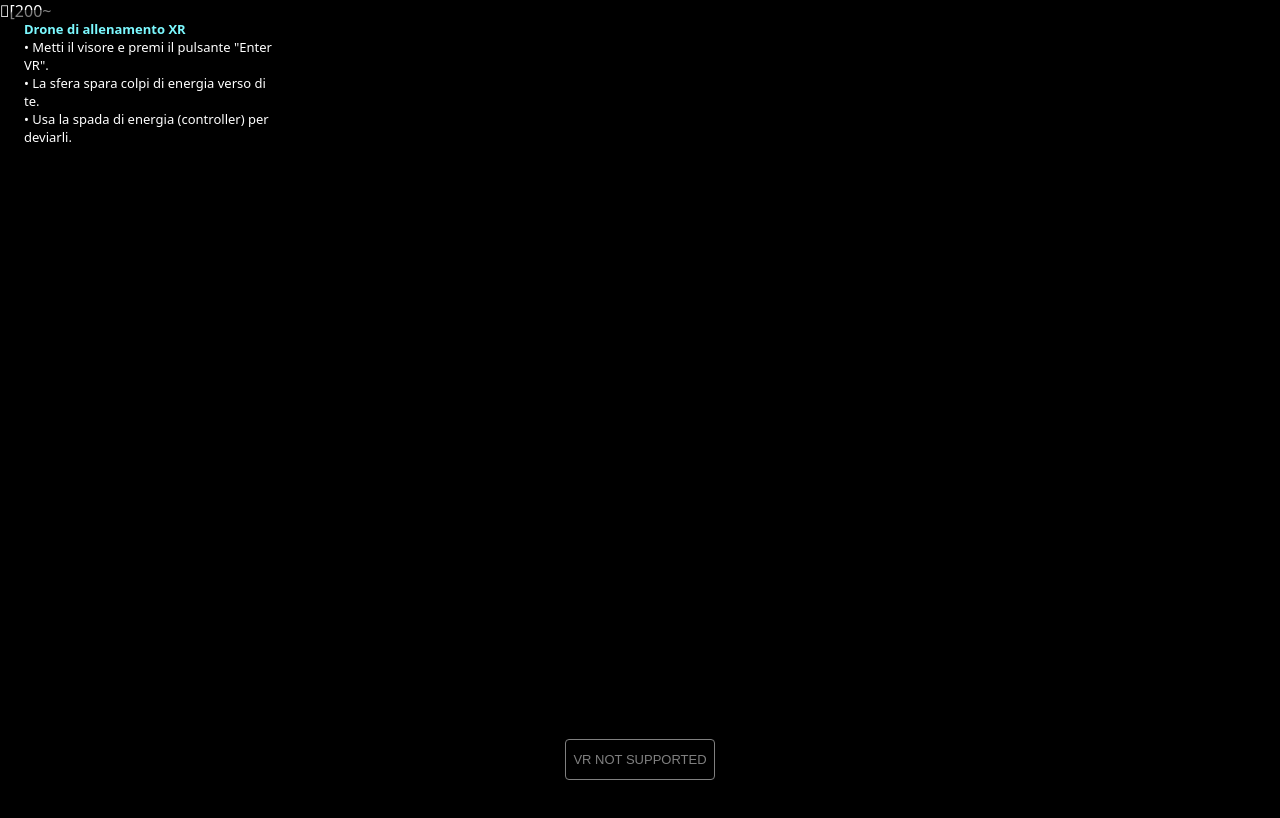
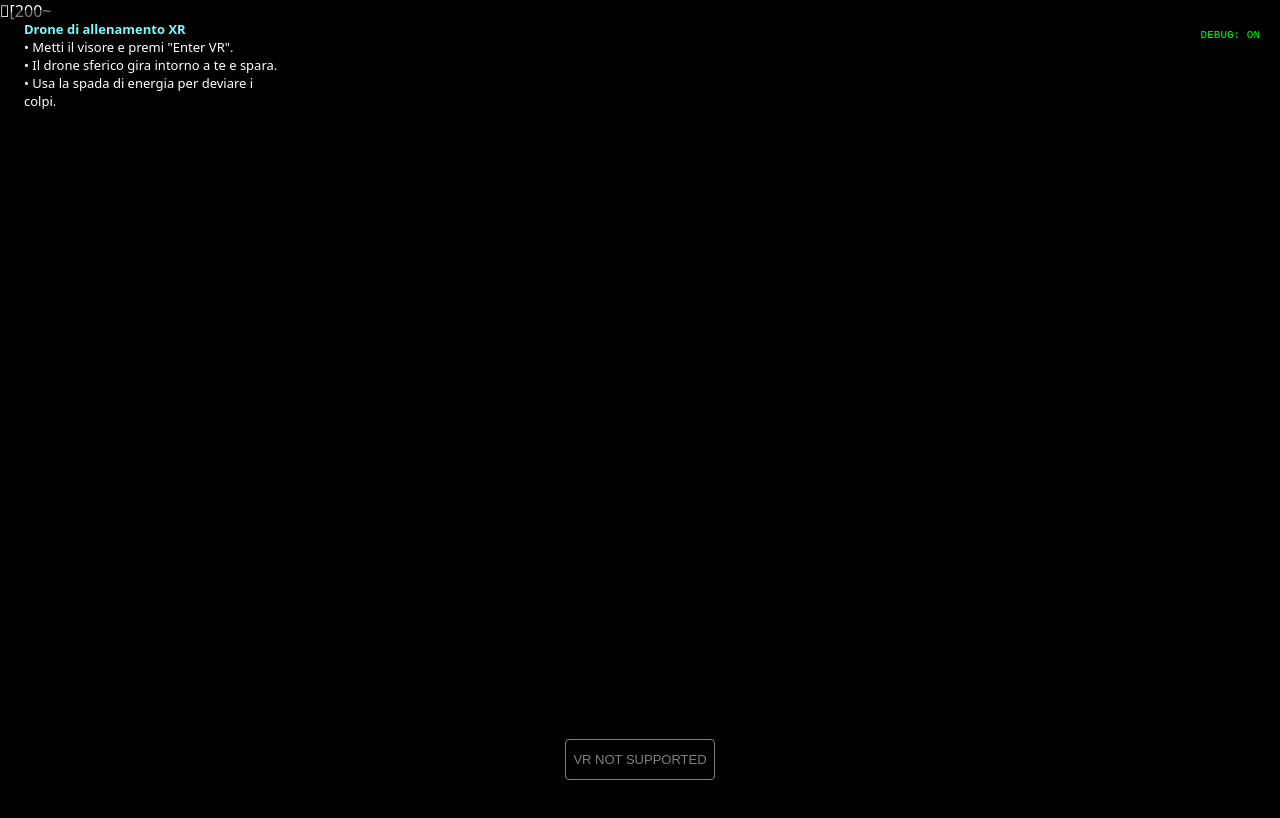
Before and after one commit to fcrescio/ar-experiments, a plain HTML site: page sw.html in a window 1280 px wide. Drawn offline with nearby package versions, Linux system fonts and the light colour scheme.

Commit message:
drone training

```diff
--- a/sw.html
+++ b/sw.html
@@ -2,7 +2,7 @@
 <html lang="it">
   <head>
     <meta charset="UTF-8" />
-    <title>WebXR - Drone di allenamento</title>
+    <title>WebXR - Drone di allenamento (con debug)</title>
     <meta name="viewport" content="width=device-width, initial-scale=1.0" />
     <style>
       body {
@@ -26,18 +26,21 @@
       #info strong {
         color: #7cf9ff;
       }
+      /* il pannello di debug viene creato via JS */
     </style>
   </head>
   <body>
     <div id="info">
       <strong>Drone di allenamento XR</strong><br />
-      • Metti il visore e premi il pulsante "Enter VR".<br />
-      • La sfera spara colpi di energia verso di te.<br />
-      • Usa la spada di energia (controller) per deviarli.
+      • Metti il visore e premi "Enter VR".<br />
+      • Il drone sferico gira intorno a te e spara.<br />
+      • Usa la spada di energia per deviare i colpi.
     </div>
 
-    <!-- Il resto è codice JS come modulo -->
     <script type="module">
+      // === SWITCH GLOBALE DI DEBUG ===
+      const DEBUG = true; // <-- metti false prima di andare in produzione
+
       import * as THREE from 'https://unpkg.com/three@0.161.0/build/three.module.js';
       import { VRButton } from 'https://unpkg.com/three@0.161.0/examples/jsm/webxr/VRButton.js';
 
@@ -78,7 +81,7 @@
       floor.position.y = 0;
       scene.add(floor);
 
-      // --- "GLOW" SEMPLICE (NEBBIA) ---
+      // --- ATMOSFERA ---
       scene.fog = new THREE.FogExp2(0x000000, 0.08);
 
       // --- DRONE SFERICO ---
@@ -90,7 +93,6 @@
         shininess: 80,
       });
       const drone = new THREE.Mesh(droneGeo, droneMat);
-      scene.add(drone);
 
       const droneGroup = new THREE.Group();
       droneGroup.add(drone);
@@ -110,34 +112,14 @@
       let shootTimer = 0;
       const shootInterval = 1.6; // secondi fra un colpo e l'altro
 
-      // Struttura: { mesh, velocity: THREE.Vector3 }
-      function spawnBolt() {
-        const bolt = new THREE.Mesh(boltGeo, boltMat.clone());
-        const worldDronePos = new THREE.Vector3();
-        drone.getWorldPosition(worldDronePos);
-        bolt.position.copy(worldDronePos);
-
-        // Target leggermente random attorno alla testa del giocatore
-        const target = new THREE.Vector3(0, 1.6, 0).add(
-          new THREE.Vector3(
-            (Math.random() - 0.5) * 0.3,
-            (Math.random() - 0.5) * 0.3,
-            (Math.random() - 0.5) * 0.3
-          )
-        );
-        const dir = target.clone().sub(worldDronePos).normalize();
-        const velocity = dir.multiplyScalar(boltSpeed);
-
-        scene.add(bolt);
-        bolts.push({ mesh: bolt, velocity, reflected: false });
-      }
-
       // --- CONTROLLER E SPADA DI ENERGIA ---
       const controller = renderer.xr.getController(0);
       scene.add(controller);
 
       const saberLength = 1.0;
       const saberThickness = 0.03;
+      const SABER_EFFECTIVE_RADIUS = saberLength * 0.5; // usato anche nel debug
+
       const saberGeo = new THREE.CylinderGeometry(
         saberThickness,
         saberThickness,
@@ -146,7 +128,6 @@
       );
       const saberMat = new THREE.MeshBasicMaterial({
         color: 0x66ccff,
-        emissive: 0x66ccff,
         transparent: true,
         opacity: 0.9,
       });
@@ -158,33 +139,158 @@
       saberHolder.add(saber);
       controller.add(saberHolder);
 
-      // piccolo "impugnatura"
       const hiltGeo = new THREE.CylinderGeometry(0.04, 0.04, 0.2, 8);
       const hiltMat = new THREE.MeshPhongMaterial({ color: 0x444444 });
       const hilt = new THREE.Mesh(hiltGeo, hiltMat);
       hilt.position.y = -0.5;
       saberHolder.add(hilt);
 
-      // Mat per colpo deflesso
       const reflectedColor = 0x00ff44;
 
-      // --- GESTIONE COLLISIONI ---
-      const tmpWorldPos = new THREE.Vector3();
+      // --- VETTORI TEMPORANEI ---
+      const tmpCameraWorldPos = new THREE.Vector3();
+      const tmpSaberWorldPos = new THREE.Vector3();
       const tmpSaberDir = new THREE.Vector3();
       const tmpBoltDir = new THREE.Vector3();
+      const tmpDroneWorldPos = new THREE.Vector3();
+
+      // === SEZIONE DEBUG: STATO E STRUMENTI ===
+      const debugState = {
+        enabled: DEBUG,
+        panel: null,
+        lines: [],
+        maxLines: 7,
+        controllerHelper: null,
+        saberCollisionHelper: null,
+        droneOrbitLine: null,
+      };
+
+      function debugLog(msg) {
+        if (!debugState.enabled || !debugState.panel) return;
+        debugState.lines.push(msg);
+        if (debugState.lines.length > debugState.maxLines) {
+          debugState.lines.shift();
+        }
+        debugState.panel.textContent = debugState.lines.join('\n');
+      }
+
+      function setupDebug() {
+        if (!debugState.enabled) return;
+
+        // Pannellino HTML in alto a destra
+        const panel = document.createElement('pre');
+        panel.id = 'debugPanel';
+        panel.style.position = 'absolute';
+        panel.style.right = '10px';
+        panel.style.top = '10px';
+        panel.style.padding = '8px 10px';
+        panel.style.background = 'rgba(0, 0, 0, 0.6)';
+        panel.style.color = '#0f0';
+        panel.style.fontSize = '11px';
+        panel.style.fontFamily = 'monospace';
+        panel.style.whiteSpace = 'pre';
+        panel.style.zIndex = '20';
+        document.body.appendChild(panel);
+        debugState.panel = panel;
+
+        // Assi di debug sul controller
+        const controllerHelper = new THREE.AxesHelper(0.25);
+        controller.add(controllerHelper);
+        debugState.controllerHelper = controllerHelper;
+
+        // Sfera di collisione attesa per la spada
+        const saberCollisionGeo = new THREE.SphereGeometry(
+          SABER_EFFECTIVE_RADIUS,
+          16,
+          16
+        );
+        const saberCollisionMat = new THREE.MeshBasicMaterial({
+          color: 0x00ff00,
+          wireframe: true,
+          transparent: true,
+          opacity: 0.25,
+        });
+        const saberCollisionHelper = new THREE.Mesh(
+          saberCollisionGeo,
+          saberCollisionMat
+        );
+        saberCollisionHelper.position.set(0, 0, 0);
+        saberHolder.add(saberCollisionHelper);
+        debugState.saberCollisionHelper = saberCollisionHelper;
+
+        // Linea che mostra l'orbita prevista del drone
+        const orbitPoints = [];
+        const segments = 64;
+        for (let i = 0; i <= segments; i++) {
+          const a = (i / segments) * Math.PI * 2;
+          orbitPoints.push(
+            new THREE.Vector3(
+              Math.cos(a) * droneOrbitRadius,
+              droneHeight,
+              Math.sin(a) * droneOrbitRadius
+            )
+          );
+        }
+        const orbitGeo = new THREE.BufferGeometry().setFromPoints(orbitPoints);
+        const orbitMat = new THREE.LineBasicMaterial({ color: 0x333399 });
+        const orbitLine = new THREE.Line(orbitGeo, orbitMat);
+        scene.add(orbitLine);
+        debugState.droneOrbitLine = orbitLine;
+
+        debugLog('DEBUG: ON');
+      }
+
+      function updateDebug(dt) {
+        if (!debugState.enabled || !debugState.panel) return;
+
+        camera.getWorldPosition(tmpCameraWorldPos);
+        drone.getWorldPosition(tmpDroneWorldPos);
+        saber.getWorldPosition(tmpSaberWorldPos);
+
+        const line1 = `dt: ${dt.toFixed(3)} s  bolts: ${bolts.length}`;
+        const line2 = `cam: (${tmpCameraWorldPos.x.toFixed(2)}, ${tmpCameraWorldPos.y.toFixed(2)}, ${tmpCameraWorldPos.z.toFixed(2)})`;
+        const line3 = `drone: (${tmpDroneWorldPos.x.toFixed(2)}, ${tmpDroneWorldPos.y.toFixed(2)}, ${tmpDroneWorldPos.z.toFixed(2)})`;
+        const line4 = `saber: (${tmpSaberWorldPos.x.toFixed(2)}, ${tmpSaberWorldPos.y.toFixed(2)}, ${tmpSaberWorldPos.z.toFixed(2)})`;
+        const line5 = `angle: ${droneAngle.toFixed(2)} rad`;
+
+        // sovrascrive direttamente il pannello (per evitare accumulo di righe)
+        debugState.panel.textContent = [line1, line2, line3, line4, line5].join(
+          '\n'
+        );
+      }
+
+      // chiamiamo subito la setupDebug (non fa niente se DEBUG=false)
+      setupDebug();
+
+      // === LOGICA COLPI ===
+      function spawnBolt() {
+        const bolt = new THREE.Mesh(boltGeo, boltMat.clone());
+        drone.getWorldPosition(tmpDroneWorldPos);
+        bolt.position.copy(tmpDroneWorldPos);
+
+        // bersaglio vicino alla testa del giocatore con un po' di rumore
+        const target = new THREE.Vector3(0, 1.6, 0).add(
+          new THREE.Vector3(
+            (Math.random() - 0.5) * 0.3,
+            (Math.random() - 0.5) * 0.3,
+            (Math.random() - 0.5) * 0.3
+          )
+        );
+        const dir = target.clone().sub(tmpDroneWorldPos).normalize();
+        const velocity = dir.multiplyScalar(boltSpeed);
+
+        scene.add(bolt);
+        bolts.push({ mesh: bolt, velocity, reflected: false });
+
+        if (DEBUG) debugLog('Bolt spawn');
+      }
 
       function updateBolts(dt) {
-        const cameraWorldPos = new THREE.Vector3();
-        camera.getWorldPosition(cameraWorldPos);
+        camera.getWorldPosition(tmpCameraWorldPos);
+        saber.getWorldPosition(tmpSaberWorldPos);
 
-        // pos centro spada
-        const saberWorldPos = new THREE.Vector3();
-        saber.getWorldPosition(saberWorldPos);
-
-        // direzione spada (asse Y cilindro, poi ruotato)
+        // direzione della spada (asse locale Y)
         tmpSaberDir.set(0, 1, 0);
-        saber.getWorldQuaternion().multiplyVector3?.(tmpSaberDir); // (api vecchia – fallback sotto)
-        // per le versioni moderne:
         tmpSaberDir.applyQuaternion(saber.getWorldQuaternion());
         tmpSaberDir.normalize();
 
@@ -192,39 +298,40 @@
           const bolt = bolts[i];
           bolt.mesh.position.addScaledVector(bolt.velocity, dt);
 
-          // se va troppo lontano, rimuovi
+          // troppo lontano -> elimina
           if (bolt.mesh.position.length() > 30) {
             scene.remove(bolt.mesh);
             bolts.splice(i, 1);
             continue;
           }
 
-          // se arriva troppo vicino al giocatore = "colpito"
-          if (bolt.mesh.position.distanceTo(cameraWorldPos) < 0.15 && !bolt.reflected) {
-            // qui potresti aggiungere un flash, rumore, ecc.
+          // colpisce il giocatore
+          if (
+            bolt.mesh.position.distanceTo(tmpCameraWorldPos) < 0.15 &&
+            !bolt.reflected
+          ) {
+            if (DEBUG) debugLog('Player hit!');
             scene.remove(bolt.mesh);
             bolts.splice(i, 1);
             continue;
           }
 
-          // controllo collisione con spada
-          const d = bolt.mesh.position.distanceTo(saberWorldPos);
+          // check con la spada (sfera attorno alla spada)
+          const d = bolt.mesh.position.distanceTo(tmpSaberWorldPos);
+          if (d < SABER_EFFECTIVE_RADIUS && !bolt.reflected) {
+            // riflessione
+            tmpBoltDir.copy(bolt.velocity).normalize();
+            const dot = tmpBoltDir.dot(tmpSaberDir);
+            const reflectDir = tmpBoltDir
+              .clone()
+              .sub(tmpSaberDir.clone().multiplyScalar(2 * dot))
+              .normalize();
 
-          // raggio efficace della spada (molto approssimato)
-          const effectiveRadius = saberLength * 0.5;
-          if (d < effectiveRadius && !bolt.reflected) {
-            // RIFLETTI
-            tmpBoltDir.copy(bolt.velocity).normalize();
-
-            // riflessione del vettore intorno all'asse della spada
-            // R = V - 2*(V·N)*N
-            const dot = tmpBoltDir.dot(tmpSaberDir);
-            const reflectDir = tmpBoltDir.clone().sub(tmpSaberDir.clone().multiplyScalar(2 * dot));
-            reflectDir.normalize();
-
-            bolt.velocity.copy(reflectDir.multiplyScalar(boltSpeed * 1.1)); // leggermente più veloce
+            bolt.velocity.copy(reflectDir.multiplyScalar(boltSpeed * 1.1));
             bolt.reflected = true;
             bolt.mesh.material.color.setHex(reflectedColor);
+
+            if (DEBUG) debugLog('Bolt deflected');
           }
         }
       }
@@ -237,16 +344,16 @@
         const dt = prevTime ? t - prevTime : 0;
         prevTime = t;
 
-        // aggiorna orbita drone attorno al giocatore (0, altezza, 0)
+        // orbita del drone attorno al giocatore (0, droneHeight, 0)
         droneAngle += droneAngularSpeed * dt;
         const px = Math.cos(droneAngle) * droneOrbitRadius;
         const pz = Math.sin(droneAngle) * droneOrbitRadius;
         drone.position.set(px, droneHeight, pz);
 
-        // il gruppo guarda sempre il centro
+        // guarda verso il centro
         drone.lookAt(0, droneHeight, 0);
 
-        // timer per sparare
+        // timer di fuoco
         shootTimer += dt;
         if (shootTimer > shootInterval) {
           shootTimer = 0;
@@ -254,6 +361,9 @@
         }
 
         updateBolts(dt);
+
+        // update debug per frame
+        if (DEBUG) updateDebug(dt);
 
         renderer.render(scene, camera);
       });
```
